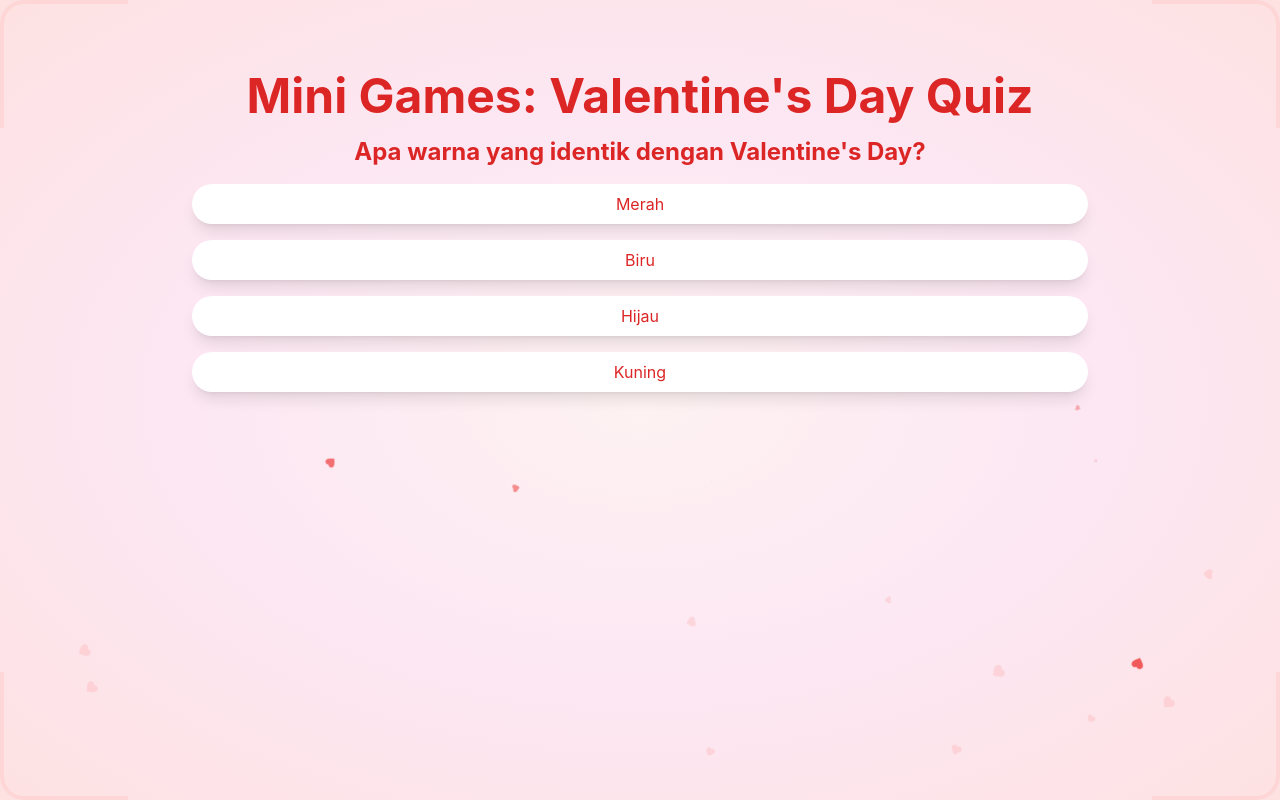
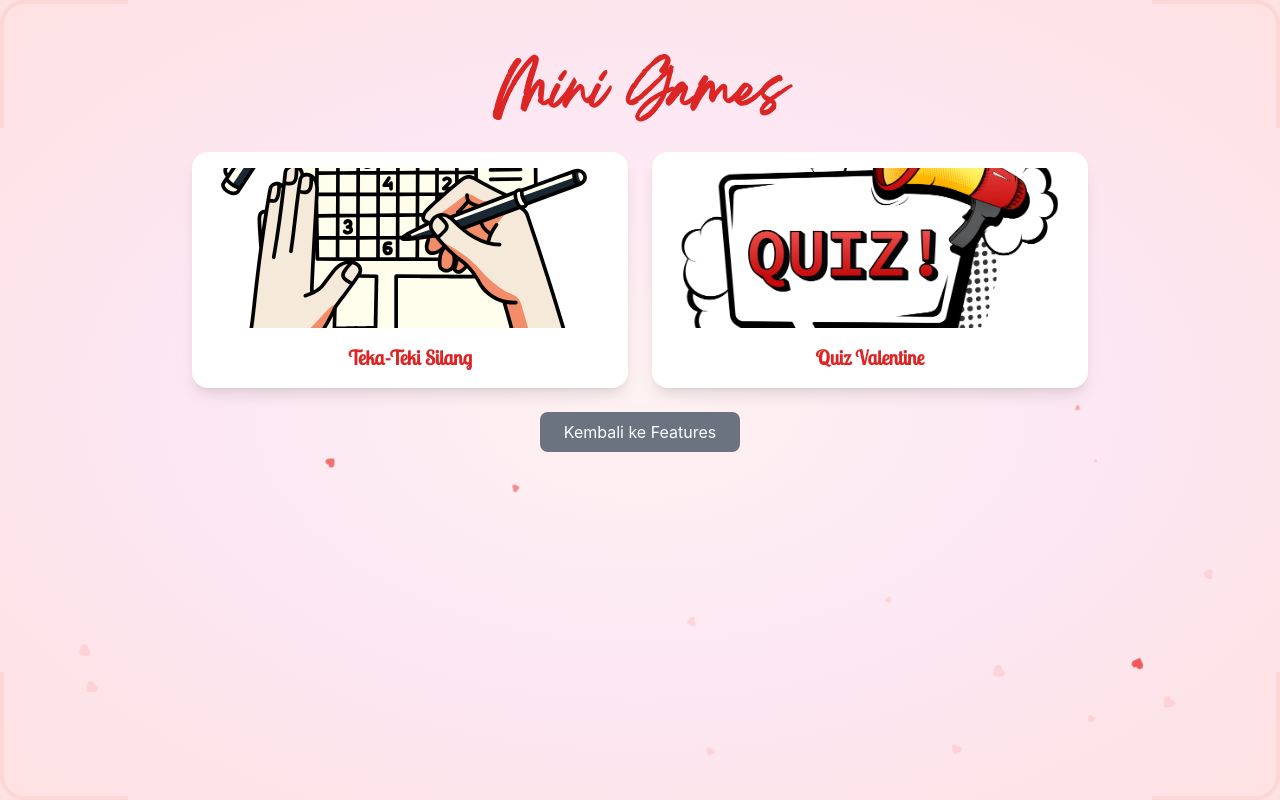
Before and after one commit to giraldi07/valentine-day-react, a React (Vite) app: page /games in a window 1280 px wide. Built offline with nearby package versions, Linux system fonts and the light colour scheme.

Commit message:
update games

```diff
--- a/src/App.tsx
+++ b/src/App.tsx
@@ -15,6 +15,8 @@ import DateInput2 from './pages/DateInput2';
 import DaysOfLove from './pages/DaysOfLove';
 import Loading from './components/loading/Loading1';
 import Fliping from './pages/Fliping';
+import Quiz from './pages/games/Quiz';
+import TekaTeki from './pages/games/TekaTeki';
 
 function AnimatedRoutes() {
   const location = useLocation();
@@ -47,6 +49,9 @@ function AnimatedRoutes() {
           <Route path="/closing" element={<Closing />} />
           <Route path="/games" element={<Games />} />
           <Route path="/fliping" element={<Fliping />} />
+
+          <Route path="/games/tts" element={<TekaTeki />} />
+          <Route path="/games/quiz" element={<Quiz />} />
         </Routes>
       )}
     </AnimatePresence>
--- a/src/pages/Games.tsx
+++ b/src/pages/Games.tsx
@@ -2,99 +2,65 @@ import { useNavigate } from 'react-router-dom';
 import { motion } from 'framer-motion';
 import PageTransition from '../components/PageTransition';
 import Decorations from '../components/Decorations';
-import { useState } from 'react';
+import tekaTekiImg from '../assets/images/tts.svg';
+import quizImg from '../assets/images/quiz.svg';
+
+const games = [
+  { id: 'tts', name: 'Teka-Teki Silang', image: tekaTekiImg },
+  { id: 'quiz', name: 'Quiz Valentine', image: quizImg },
+];
 
 function Games() {
   const navigate = useNavigate();
 
-  // Contoh pertanyaan kuis
-  const questions = [
-    {
-      question: "Apa warna yang identik dengan Valentine's Day?",
-      options: ["Merah", "Biru", "Hijau", "Kuning"],
-      answer: "Merah"
-    },
-    {
-      question: "Apa simbol cinta yang paling umum?",
-      options: ["Hati", "Bintang", "Bulan", "Matahari"],
-      answer: "Hati"
-    },
-    {
-      question: "Apa hadiah yang paling sering diberikan pada Valentine's Day?",
-      options: ["Cokelat", "Bunga", "Perhiasan", "Kartu"],
-      answer: "Cokelat"
-    }
-  ];
-
-  const [currentQuestion, setCurrentQuestion] = useState(0);
-  const [score, setScore] = useState(0);
-  const [showResult, setShowResult] = useState(false);
-
-  const handleAnswer = (selectedAnswer: string) => {
-    if (selectedAnswer === questions[currentQuestion].answer) {
-      setScore(score + 1);
-    }
-
-    if (currentQuestion < questions.length - 1) {
-      setCurrentQuestion(currentQuestion + 1);
-    } else {
-      setShowResult(true);
-    }
+  const handleGameSelection = (gameId: string) => {
+    // Navigasi ke halaman game yang dipilih
+    navigate(`/games/${gameId}`);
   };
 
   return (
     <PageTransition>
-      <div className="min-h-screen bg-gradient-radial from-red-50 via-pink-100 to-red-100 p-6">
+      <div className="min-h-screen bg-gradient-radial from-red-50 via-pink-100 to-red-100 p-6 flex flex-col items-center">
         <Decorations />
 
-        <div className="relative z-10 max-w-4xl mx-auto pt-12">
+        <div className="relative z-10 max-w-4xl w-full pt-12 text-center">
           <motion.h2
             initial={{ y: -20, opacity: 0 }}
             animate={{ y: 0, opacity: 1 }}
-            className="text-4xl md:text-5xl font-bold text-red-600 text-center mb-4"
+            className="text-4xl md:text-5xl font-bold text-red-600 mb-8"
+            style={{ fontFamily: 'Breathing' }}
           >
-            Mini Games: Valentine's Day Quiz
+            Mini Games
           </motion.h2>
 
-          {showResult ? (
-            <motion.div
-              initial={{ scale: 0, opacity: 0 }}
-              animate={{ scale: 1, opacity: 1 }}
-              className="text-center"
-            >
-              <h3 className="text-3xl font-bold text-red-600 mb-4">Hasil Kuis</h3>
-              <p className="text-xl text-red-500">
-                Skor Anda: {score} dari {questions.length}
-              </p>
-              <button
-                onClick={() => navigate('/')}
-                className="mt-6 px-6 py-2 bg-red-500 text-white rounded-full hover:bg-red-600 transition-colors"
+          <motion.div
+            initial={{ opacity: 0 }}
+            animate={{ opacity: 1 }}
+            className="grid grid-cols-1 md:grid-cols-2 gap-6"
+          >
+            {games.map((game) => (
+              <div
+                key={game.id}
+                className="bg-white rounded-2xl shadow-lg p-4 cursor-pointer hover:scale-105 transition-transform"
+                onClick={() => handleGameSelection(game.id)}
               >
-                Kembali ke Beranda
-              </button>
-            </motion.div>
-          ) : (
-            <motion.div
-              initial={{ y: -20, opacity: 0 }}
-              animate={{ y: 0, opacity: 1 }}
-              className="text-center"
-            >
-              <h3 className="text-2xl font-bold text-red-600 mb-4">
-                {questions[currentQuestion].question}
-              </h3>
-              <div className="flex flex-col gap-4">
-                {questions[currentQuestion].options.map((option, index) => (
-                  <button
-                    key={index}
-                    onClick={() => handleAnswer(option)}
-                    className="px-6 py-2 bg-white text-red-600 rounded-full shadow-lg hover:bg-red-50 transition-colors"
-                  >
-                    {option}
-                  </button>
-                ))}
+                <img src={game.image} alt={game.name} className="w-full h-40 object-cover rounded-lg" />
+                <h3
+                  className="text-xl font-semibold text-red-600 mt-4"
+                  style={{ fontFamily: 'Lobster Two, cursive' }}
+                >
+                  {game.name}
+                </h3>
               </div>
-            </motion.div>
-          )}
+            ))}
+          </motion.div>
+
+          <button
+            onClick={() => navigate('/features')}
+            className="mt-6 px-6 py-2 bg-gray-500 text-white rounded-lg hover:bg-gray-600 transition-colors"
+          >
+            Kembali ke Features
+          </button>
         </div>
       </div>
     </PageTransition>
--- /dev/null
+++ b/src/pages/games/Quiz.tsx
@@ -0,0 +1,85 @@
+import { useState } from 'react';
+import { useNavigate } from 'react-router-dom';
+
+function Quiz() {
+  const navigate = useNavigate();
+  const questions = [
+    {
+      question: "Apa warna yang identik dengan Valentine's Day?",
+      options: ["Merah", "Biru", "Hijau", "Kuning"],
+      answer: "Merah"
+    },
+    {
+      question: "Apa simbol cinta yang paling umum?",
+      options: ["Hati", "Bintang", "Bulan", "Matahari"],
+      answer: "Hati"
+    },
+    {
+      question: "Apa hadiah yang paling sering diberikan pada Valentine's Day?",
+      options: ["Cokelat", "Bunga", "Perhiasan", "Kartu"],
+      answer: "Cokelat"
+    }
+  ];
+
+  const [currentQuestion, setCurrentQuestion] = useState(0);
+  const [score, setScore] = useState(0);
+  const [showResult, setShowResult] = useState(false);
+
+  const handleAnswer = (selectedAnswer: string) => {
+    if (selectedAnswer === questions[currentQuestion].answer) {
+      setScore(score + 1);
+    }
+
+    if (currentQuestion < questions.length - 1) {
+      setCurrentQuestion(currentQuestion + 1);
+    } else {
+      setShowResult(true);
+    }
+  };
+
+  return (
+    <div className="min-h-screen bg-gradient-radial from-red-50 via-pink-100 to-red-100 p-6 flex flex-col items-center">
+      <div className="p-6 bg-white rounded-lg shadow-lg">
+        {showResult ? (
+          <div className="text-center">
+            <h3 className="text-2xl font-bold text-red-600 mb-4">Hasil Kuis</h3>
+            <p className="text-xl text-red-500">
+              Skor Anda: {score} dari {questions.length}
+            </p>
+            <button
+              onClick={() => navigate('/games')}
+              className="mt-6 px-6 py-2 bg-red-500 text-white rounded-lg hover:bg-red-600 transition-colors"
+            >
+              Kembali ke Pilihan Game
+            </button>
+          </div>
+        ) : (
+          <div className="text-center">
+            <h3 className="text-2xl font-bold text-red-600 mb-4">
+              {questions[currentQuestion].question}
+            </h3>
+            <div className="flex flex-col gap-4">
+              {questions[currentQuestion].options.map((option, index) => (
+                <button
+                  key={index}
+                  onClick={() => handleAnswer(option)}
+                  className="px-6 py-2 bg-red-50 text-red-600 rounded-lg hover:bg-red-100 transition-colors"
+                >
+                  {option}
+                </button>
+              ))}
+            </div>
+            <button
+              onClick={() => navigate('/games')}
+              className="mt-6 px-6 py-2 bg-red-500 text-white rounded-lg hover:bg-red-600 transition-colors"
+            >
+              Kembali ke Pilihan Game
+            </button>
+          </div>
+        )}
+      </div>
+    </div>
+  );
+}
+
+export default Quiz;
--- /dev/null
+++ b/src/pages/games/TekaTeki.tsx
@@ -0,0 +1,34 @@
+import { useNavigate } from 'react-router-dom';
+
+function TekaTeki() {
+  const navigate = useNavigate();
+
+  return (
+    <div className="min-h-screen bg-gradient-radial from-red-50 via-pink-100 to-red-100 p-6 flex flex-col items-center justify-center">
+      {/* Container untuk iframe */}
+      <div className="w-full max-w-4xl h-[70vh] relative">
+        <iframe
+          src="https://crosswordlabs.com/embed/gloofie-tts"
+          title="Teka Teki Mini Game"
+          className="w-full h-full border-4 border-black rounded-lg shadow-lg"
+          style={{
+            position: 'absolute',
+            top: 0,
+            left: 0,
+          }}
+          frameBorder="0"
+        />
+      </div>
+
+      {/* Tombol Kembali */}
+      <button
+        onClick={() => navigate('/games')}
+        className="mt-8 px-8 py-3 bg-red-500 text-white rounded-lg hover:bg-red-600 transition-colors text-lg font-semibold shadow-md"
+      >
+        Kembali ke Pilihan Game
+      </button>
+    </div>
+  );
+}
+
+export default TekaTeki;
```
Also changed, not shown: src/assets/images/quiz.svg (added), src/assets/images/tts.svg (added).
